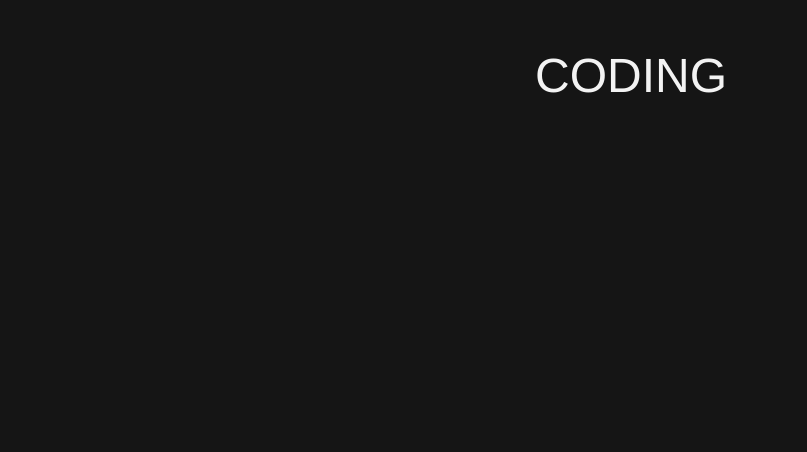
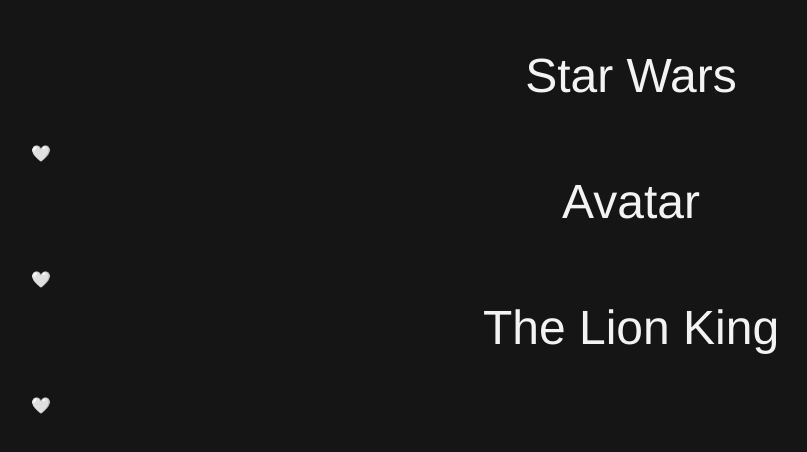
Before and after one commit to patckennedy/movieflix-react, a React (Vite) app: page / in a window 1280 px wide. Shown: the top 452 px of the page, without its empty margins (9-816 px from the left). Built offline with nearby package versions, Linux system fonts and the light colour scheme.

Commit message:
Add like button with emoji toggle to Card component using useState

```diff
--- a/src/App.jsx
+++ b/src/App.jsx
@@ -1,15 +1,31 @@
 import React from 'react';
 import './index.css';
+import { useState } from 'react';
 
+// Card component
+const Card = ({ title }) => {
+    const [hasLiked, setHasLiked] = useState(false);
+
+    return (
+        <div className="card">
+            <h2>{title}</h2>
+
+            {/* //button */}
+            <button onClick={() => setHasLiked(!hasLiked)}>
+                {hasLiked ? '❤️' : '🤍'}
+            </button>
+        </div>
+    );
+};
+
+// Main App component
 const App = () => {
     return (
-        <>
-            <div>
-                <div>
-                    <h2>CODING</h2>
-                </div>
-            </div>
-        </>
+        <div className="card-container">
+            <Card title="Star Wars" />
+            <Card title="Avatar" />
+            <Card title="The Lion King" />
+        </div>
     );
 };
 
```
